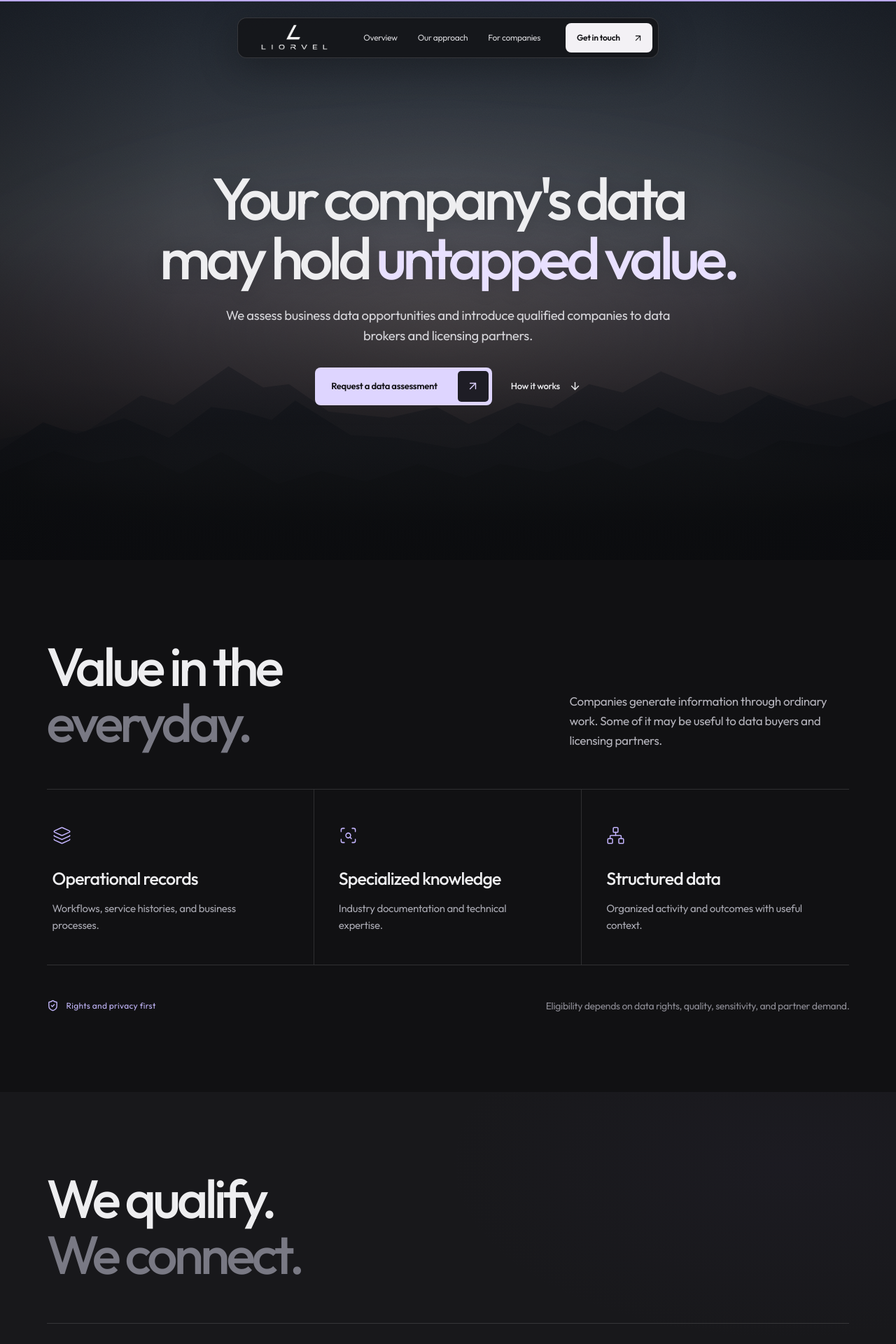
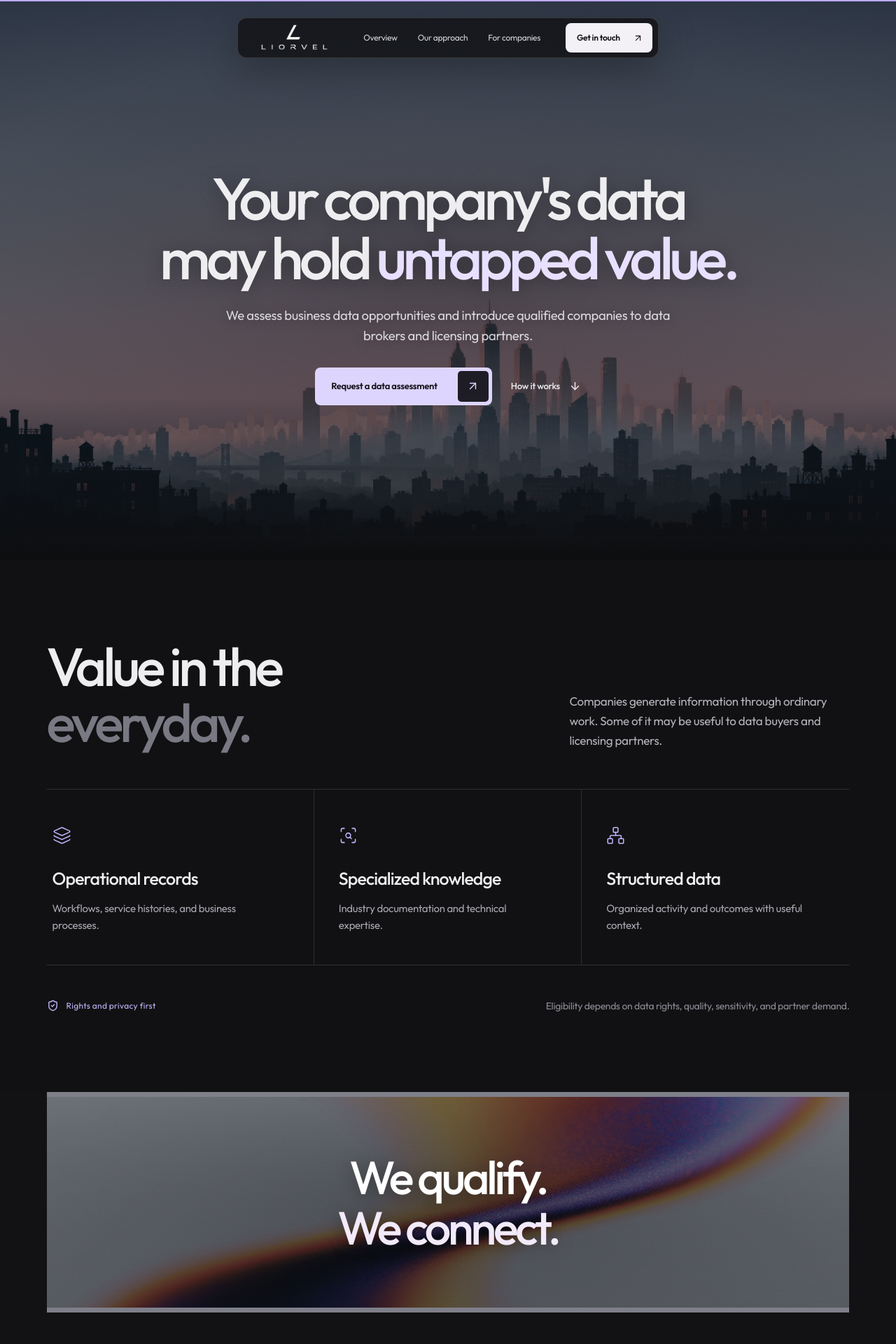
Before and after one commit to DiamondLocalMarketingCo/humanspirit, a Next.js app: page / in a window 1280 px wide. Shown: the top 1920 px of the page at 70% size. Built offline with nearby package versions, Linux system fonts and the light colour scheme.

Commit message:
Add original city skyline and iridescent band with subtle film-grain finish

```diff
--- a/app/globals.css
+++ b/app/globals.css
@@ -116,3 +116,55 @@ a{color:inherit;text-decoration:none}button,input,select,textarea{font:inherit}b
   .compact-contact-layout .contact-intro{max-width:480px}
   .compact-contact-layout .contact-intro h2{font-size:35px}
 }
+
+/* Grainy dusk skyline: original uploaded Liorvel assets, not generated replacements. */
+.hero{isolation:isolate;overflow:hidden;background:#273040}
+.hero-art{
+  inset:0;z-index:-3;filter:none;
+  background:radial-gradient(ellipse 67% 48% at 50% 65%,rgba(180,125,136,.28),transparent 95%),
+  radial-gradient(ellipse 85% 54% at 47% 25%,rgba(116,123,143,.22),transparent 89%),
+  linear-gradient(180deg,#2b3545 0%,#464e59 27%,#5b5b64 51%,#74636a 71%,#29303a 89%,#101115 100%);
+}
+.hero-city{position:absolute;z-index:-2;bottom:-2px;left:50%;transform:translateX(-50%);
+width:max(100%,1200px);height:min(40vw,570px);pointer-events:none;
+-webkit-mask-image:linear-gradient(to bottom,#000 0%,#000 68%,rgba(0,0,0,.95) 86%,rgba(0,0,0,.38) 100%);
+mask-image:linear-gradient(to bottom,#000 0%,#000 68%,rgba(0,0,0,.95) 86%,rgba(0,0,0,.38) 100%);
+}
+.hero-city-image{object-fit:contain;object-position:center bottom;filter:saturate(.8) brightness(.73)}
+.hero:after{z-index:-1;background:
+linear-gradient(to bottom,rgba(10,12,18,.12) 0%,rgba(10,12,18,.10) 34%,rgba(11,13,19,.17) 57%,rgba(11,12,17,.30) 78%,#0c0d0f 100%),
+radial-gradient(ellipse 58% 40% at 50% 47%,rgba(12,13,17,.31),transparent 100%)}
+.hero::before{content:"";position:absolute;inset:0;z-index:1;pointer-events:none;
+background:url("/liorvel-film-grain.svg") repeat;background-size:224px 224px;opacity:.2;mix-blend-mode:soft-light}
+.hero-inner{position:relative;z-index:2}
+.hero h1{text-shadow:0 3px 26px rgba(5,7,12,.3)}
+.hero-description{text-shadow:0 2px 16px rgba(5,7,12,.4)}
+/* Spectral textile artwork frames the existing process heading and transitions into dark content. */
+.process-section{padding-top:0;background:#121214}
+.process-section:before{display:none}
+.process-feature{position:relative;isolation:isolate;display:flex;justify-content:center;align-items:center;text-align:center;
+min-height:315px;padding:66px 24px;margin:0 0 82px;overflow:hidden;
+border-block:7px solid rgba(168,168,178,.55);background:#4c4d57}
+.process-feature-art{position:absolute;z-index:-3;inset:0;background-repeat:no-repeat;background-size:cover;background-position:center;
+filter:saturate(.84) contrast(1.03)}
+.process-feature:before{content:"";position:absolute;z-index:-2;inset:0;pointer-events:none;
+background:linear-gradient(180deg,rgba(14,15,20,.31),rgba(14,15,20,.47)),
+radial-gradient(ellipse 65% 70% at 50% 50%,rgba(11,12,18,.26),transparent)}
+.process-feature:after{content:"";position:absolute;z-index:-1;inset:0;pointer-events:none;
+background:url("/liorvel-film-grain.svg") repeat;background-size:224px 224px;opacity:.27;mix-blend-mode:soft-light}
+.process-feature .section-heading{margin:0!important;color:white;font-size:clamp(45px,5.2vw,73px);line-height:1.07;
+text-shadow:0 3px 24px rgba(5,7,12,.36)}
+.process-feature .section-heading span{color:#f2eafa}
+@media(max-width:900px){.hero-city{height:425px}.process-feature{min-height:280px;margin-bottom:62px}}
+@media(max-width:650px){
+.hero-art{background:radial-gradient(ellipse 80% 38% at 50% 64%,rgba(171,126,147,.25),transparent),
+linear-gradient(180deg,#293446 0%,#49515e 35%,#665c66 61%,#343642 82%,#101115 100%)}
+.hero-city{width:1200px;height:400px;bottom:-2px}
+.hero-city-image{filter:saturate(.75) brightness(.71)}
+.hero:after{background:linear-gradient(to bottom,rgba(12,13,18,.08),rgba(12,13,18,.18) 39%,rgba(12,13,18,.31) 64%,#0c0d0f 100%),
+radial-gradient(ellipse 70% 46% at 50% 49%,rgba(10,11,15,.35),transparent)}
+.hero-inner{transform:translateY(-24px)}
+.process-feature{min-height:260px;padding:52px 24px;margin-bottom:43px;border-block-width:5px}
+.process-feature .section-heading{font-size:clamp(42px,10.5vw,61px)}
+}
+@media(prefers-reduced-motion:reduce){.hero::before,.process-feature:after{mix-blend-mode:normal;opacity:.08}}
--- a/app/page.tsx
+++ b/app/page.tsx
@@ -1,4 +1,7 @@
 import { ArrowDown, ArrowUpRight, Layers3, ScanSearch, Network, ShieldCheck } from "lucide-react";
+import Image from "next/image";
+import skyline from "./citylandscape.png";
+import spectralArt from "./6a1721ed070156fbb2676424_6a05c67a478d77009ec4ec81_Rectangle 828797 (1).webp";
 import { Footer, Header, PrimaryLink, Reveal, FAQ } from "./components/Experience";
 
 const examples = [
@@ -19,6 +22,7 @@ export default function Home() {
     <main>
       <section className="hero" aria-labelledby="home-heading">
         <div className="hero-art" aria-hidden="true" />
+        <div className="hero-city" aria-hidden="true"><Image src={skyline} alt="" fill priority sizes="(max-width: 650px) 1200px, 100vw" className="hero-city-image" /></div>
         <div className="hero-inner">
           <Reveal delay={0.1}><h1 id="home-heading">Your company&apos;s data<br />may hold <em>untapped value.</em></h1></Reveal>
           <Reveal delay={0.19}><p className="hero-description">We assess business data opportunities and introduce qualified companies to data brokers and licensing partners.</p></Reveal>
@@ -50,8 +54,11 @@ export default function Home() {
       </section>
 
       <section id="how-it-works" className="process-section section-pad">
+        <div className="process-feature">
+          <div className="process-feature-art" style={{ backgroundImage: `url("${spectralArt.src}")` }} aria-hidden="true" />
+          <Reveal><h2 className="section-heading">We qualify.<br /><span>We connect.</span></h2></Reveal>
+        </div>
         <div className="section-width">
-          <Reveal><h2 className="section-heading">We qualify.<br /><span>We connect.</span></h2></Reveal>
           <div className="process-list concise-process-list">
             {steps.map((step, i) => <Reveal key={step.title} delay={i * 0.07} className="process-row concise-process-row">
               <h3>{step.title}</h3><p>{step.description}</p><ArrowUpRight className="process-arrow" size={21} strokeWidth={1.1} />
```
Also changed, not shown: public/liorvel-film-grain.svg (added).
